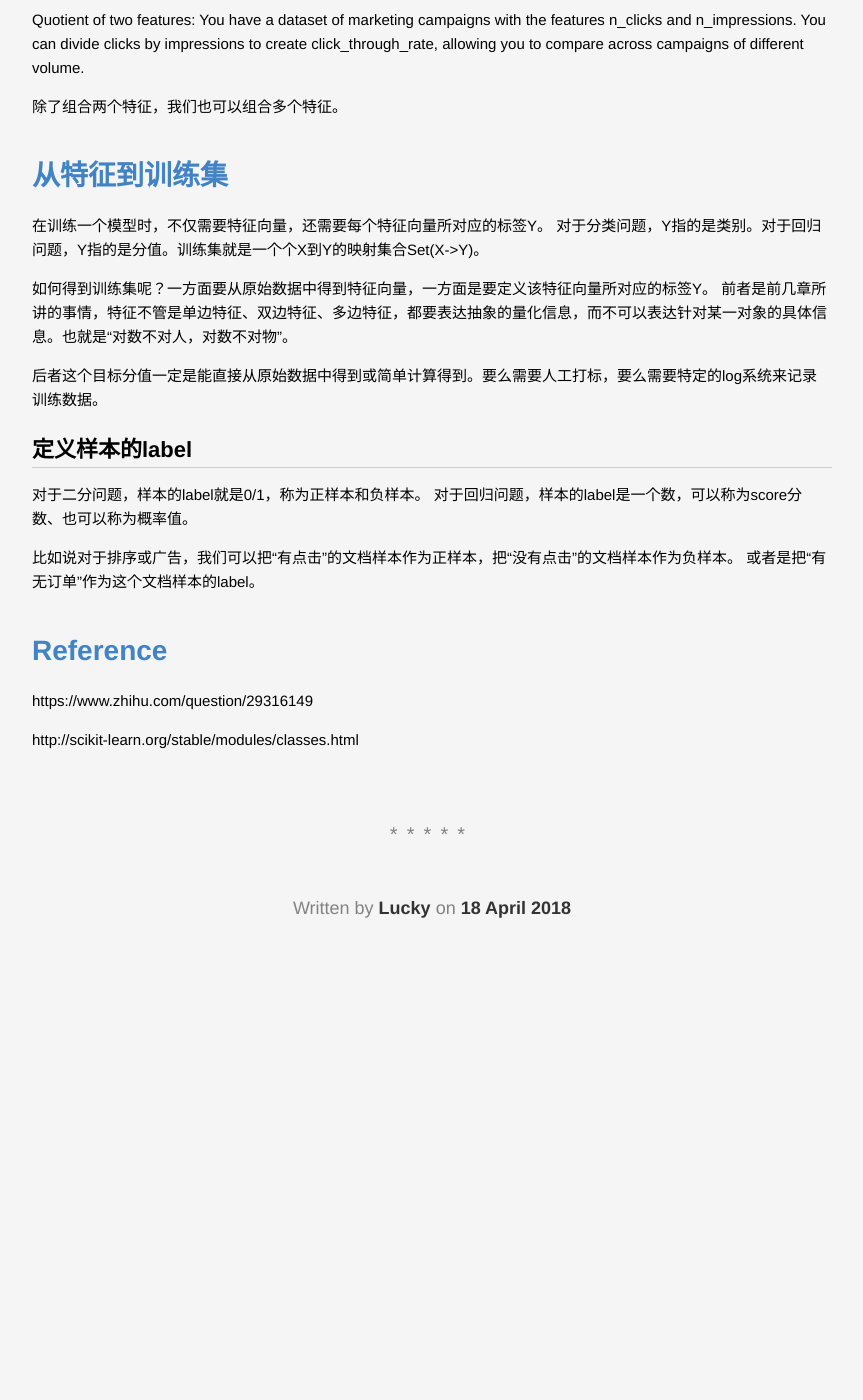
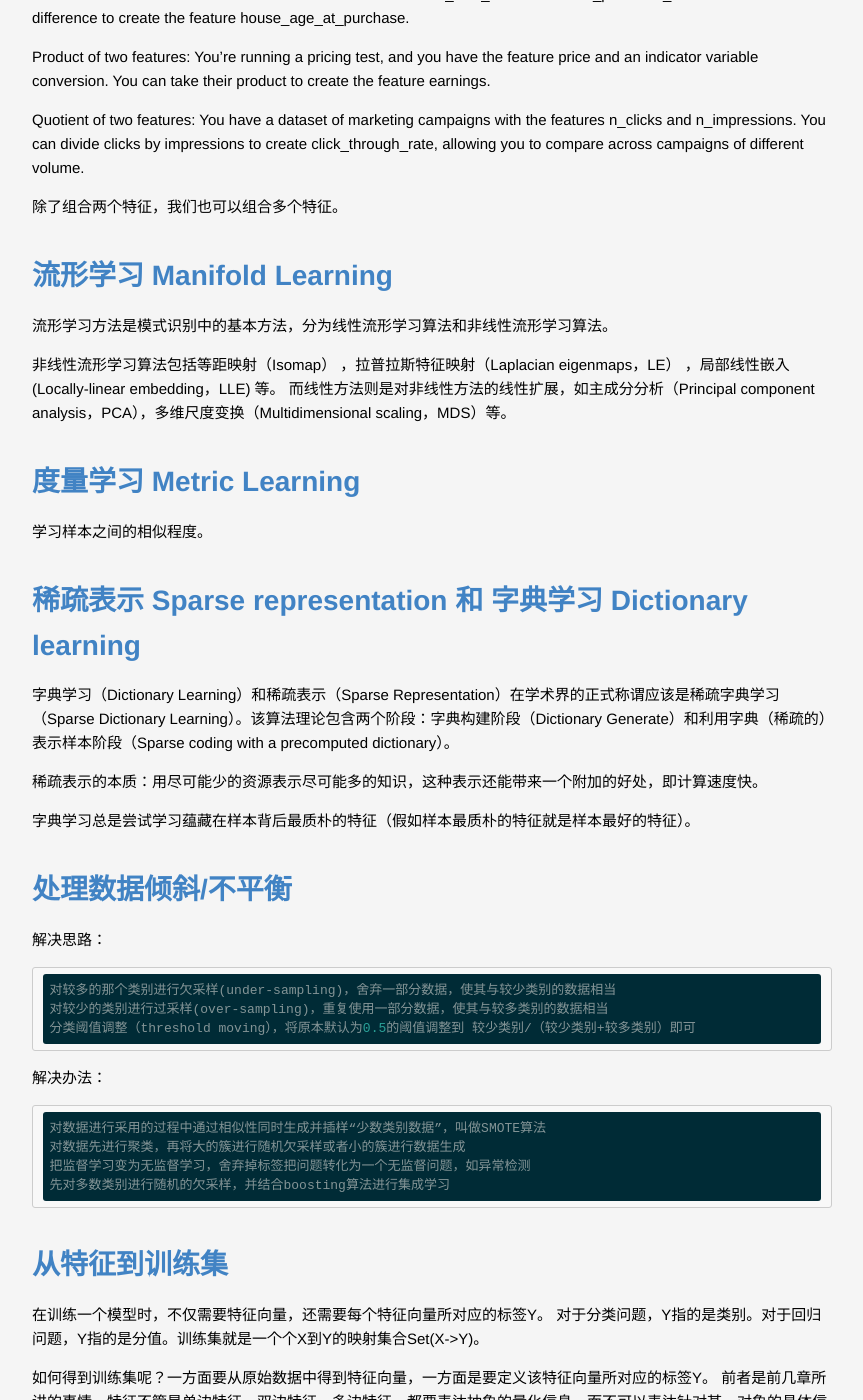
Before and after one commit to lucky521/blog, a Jekyll site: the page built from _posts/ml/2018-04-18-feature-engineering.markdown, in a window 1280 px wide and 1400 px high, scrolled down 4474 px. Shown: the whole window, without its empty margins (208-1071 px from the left). Built offline with Jekyll 4.4.1, drawn with Linux system fonts in a browser that asks for light colours; before the commit the page ends 5524 px from its top, so only the background shows below that; some of the changed text lies outside the part shown.

Commit message:
update blog

```diff
--- a/_posts/ml/2018-04-18-feature-engineering.markdown
+++ b/_posts/ml/2018-04-18-feature-engineering.markdown
@@ -147,8 +147,6 @@ PCA降维的大致思想是挑选特征明显的、显得比较重要的信息
 
 
 
-
-
 ## 特征交叉 Feature Interaction / 特征组合 Feature Cross
 
 组合两个特征，我们可以进行加减乘除运算。
@@ -163,6 +161,50 @@ Quotient of two features: You have a dataset of marketing campaigns with the fea
 
 除了组合两个特征，我们也可以组合多个特征。
 
+
+
+
+# 流形学习 Manifold Learning
+
+流形学习方法是模式识别中的基本方法，分为线性流形学习算法和非线性流形学习算法。
+
+非线性流形学习算法包括等距映射（Isomap） ，拉普拉斯特征映射（Laplacian eigenmaps，LE） ，局部线性嵌入(Locally-linear embedding，LLE) 等。
+而线性方法则是对非线性方法的线性扩展，如主成分分析（Principal component analysis，PCA），多维尺度变换（Multidimensional scaling，MDS）等。
+
+
+# 度量学习 Metric Learning
+
+学习样本之间的相似程度。
+
+
+
+# 稀疏表示 Sparse representation 和 字典学习 Dictionary learning
+
+字典学习（Dictionary Learning）和稀疏表示（Sparse Representation）在学术界的正式称谓应该是稀疏字典学习（Sparse Dictionary Learning）。该算法理论包含两个阶段：字典构建阶段（Dictionary Generate）和利用字典（稀疏的）表示样本阶段（Sparse coding with a precomputed dictionary）。
+
+稀疏表示的本质：用尽可能少的资源表示尽可能多的知识，这种表示还能带来一个附加的好处，即计算速度快。
+
+字典学习总是尝试学习蕴藏在样本背后最质朴的特征（假如样本最质朴的特征就是样本最好的特征）。
+
+
+
+
+# 处理数据倾斜/不平衡
+
+解决思路：
+
+    对较多的那个类别进行欠采样(under-sampling)，舍弃一部分数据，使其与较少类别的数据相当
+    对较少的类别进行过采样(over-sampling)，重复使用一部分数据，使其与较多类别的数据相当
+    分类阈值调整（threshold moving），将原本默认为0.5的阈值调整到 较少类别/（较少类别+较多类别）即可
+
+
+
+解决办法：
+
+    对数据进行采用的过程中通过相似性同时生成并插样“少数类别数据”，叫做SMOTE算法
+    对数据先进行聚类，再将大的簇进行随机欠采样或者小的簇进行数据生成
+    把监督学习变为无监督学习，舍弃掉标签把问题转化为一个无监督问题，如异常检测
+    先对多数类别进行随机的欠采样，并结合boosting算法进行集成学习
 
 
 
```
Also changed, not shown: _posts/ml/2017-10-26-tensorflow.markdown (+28 -1 lines).
